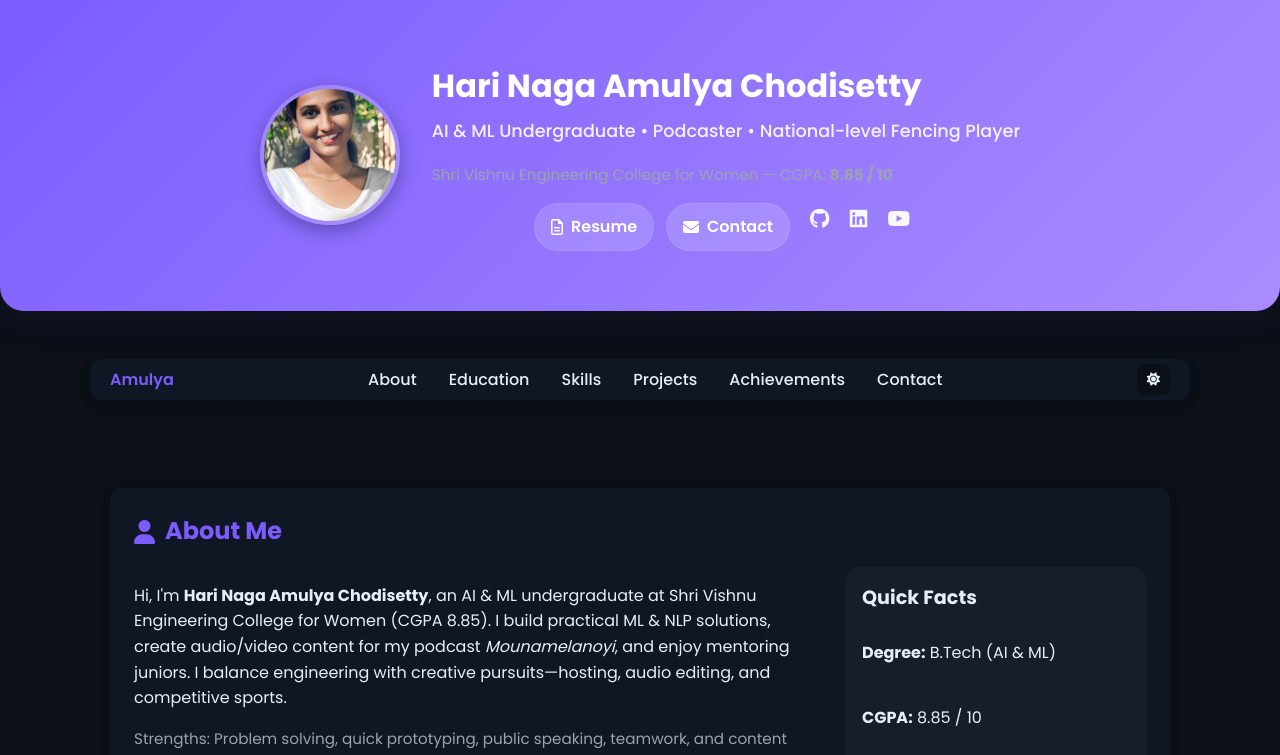
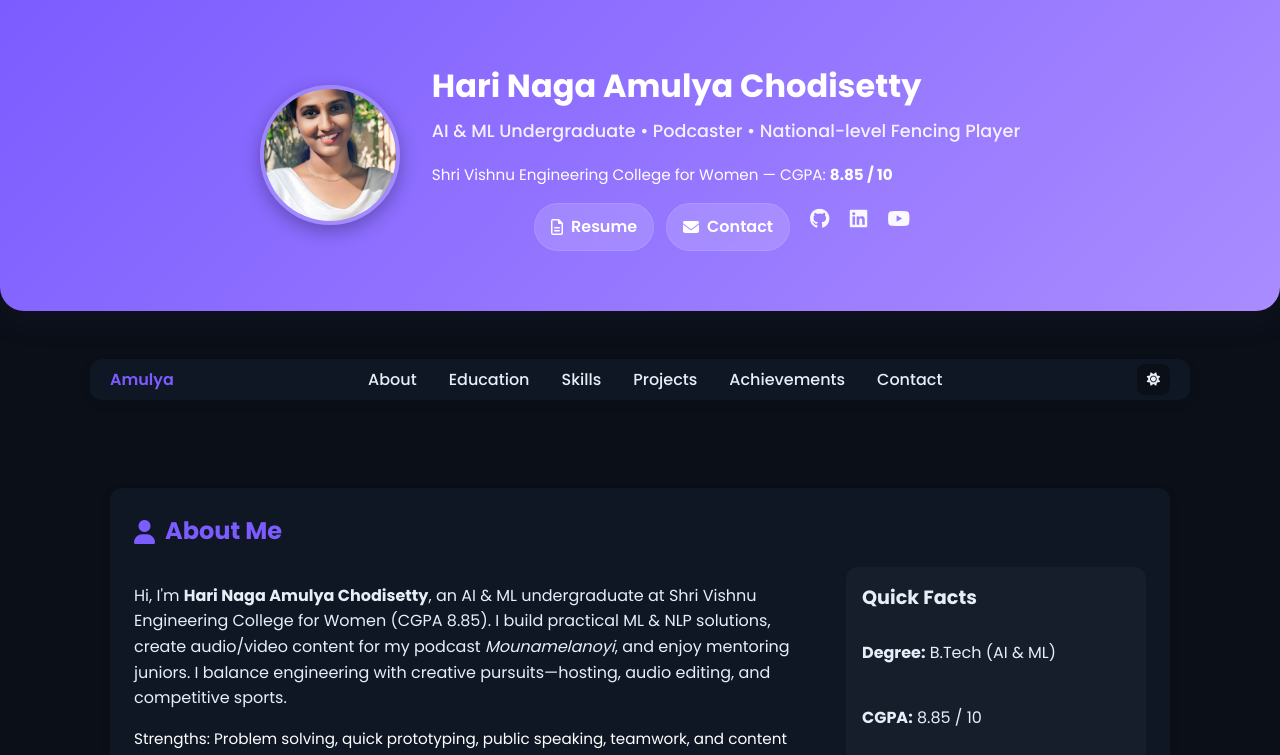
Before and after one commit to AmulyaChodisetty/Portfolio, a plain HTML site: page index.html in a window 1280 px wide. Both pictures are taken after a click on the button "Toggle theme". Shown: the top 755 px of the page. Drawn offline with Linux system fonts and the light colour scheme.

Commit message:
styling edits

```diff
--- a/index.html
+++ b/index.html
@@ -33,7 +33,7 @@
     [data-theme="dark"] {
       --bg: #0b0f18;
       --card: #0f1724;
-      --muted: #9ca3af;
+      --muted: #ffffff;
       --accent-1: #7c5cff;
       --accent-2: #a98cff;
       --text: #e6eef8;
```
